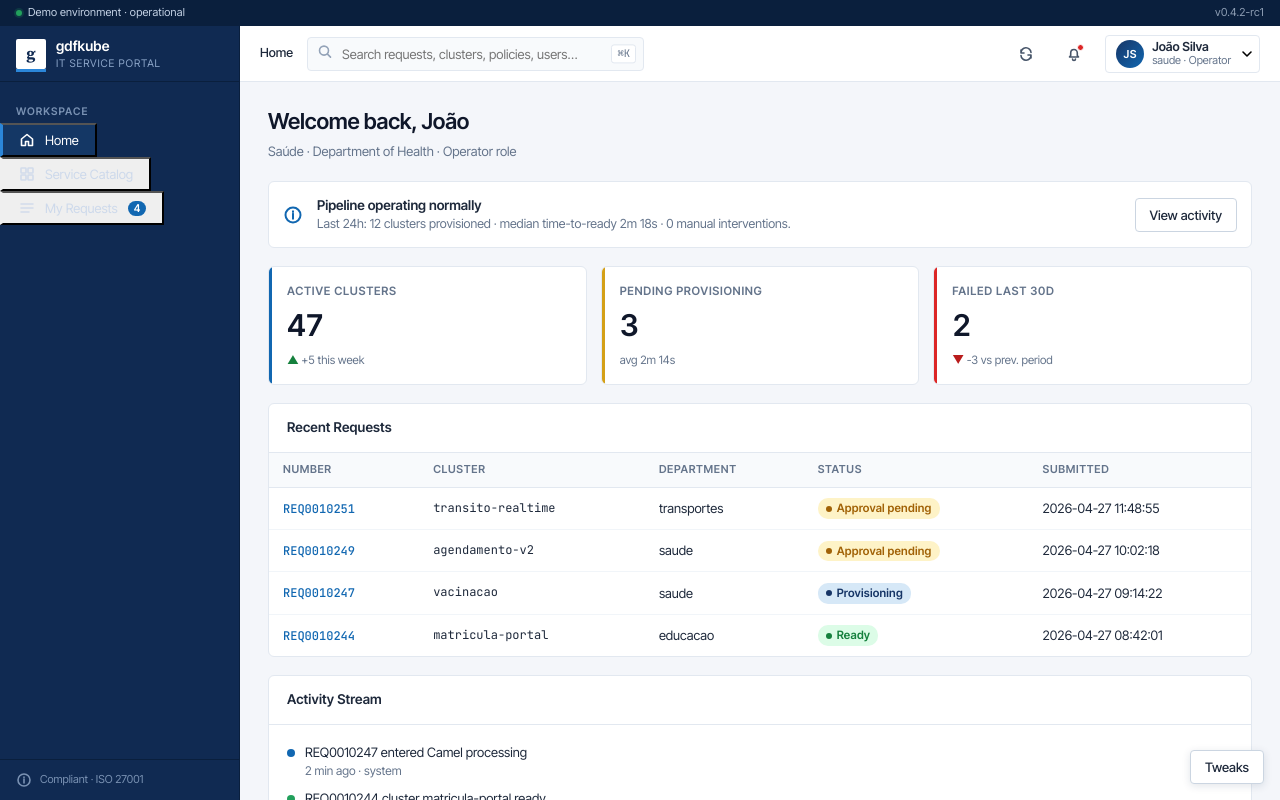
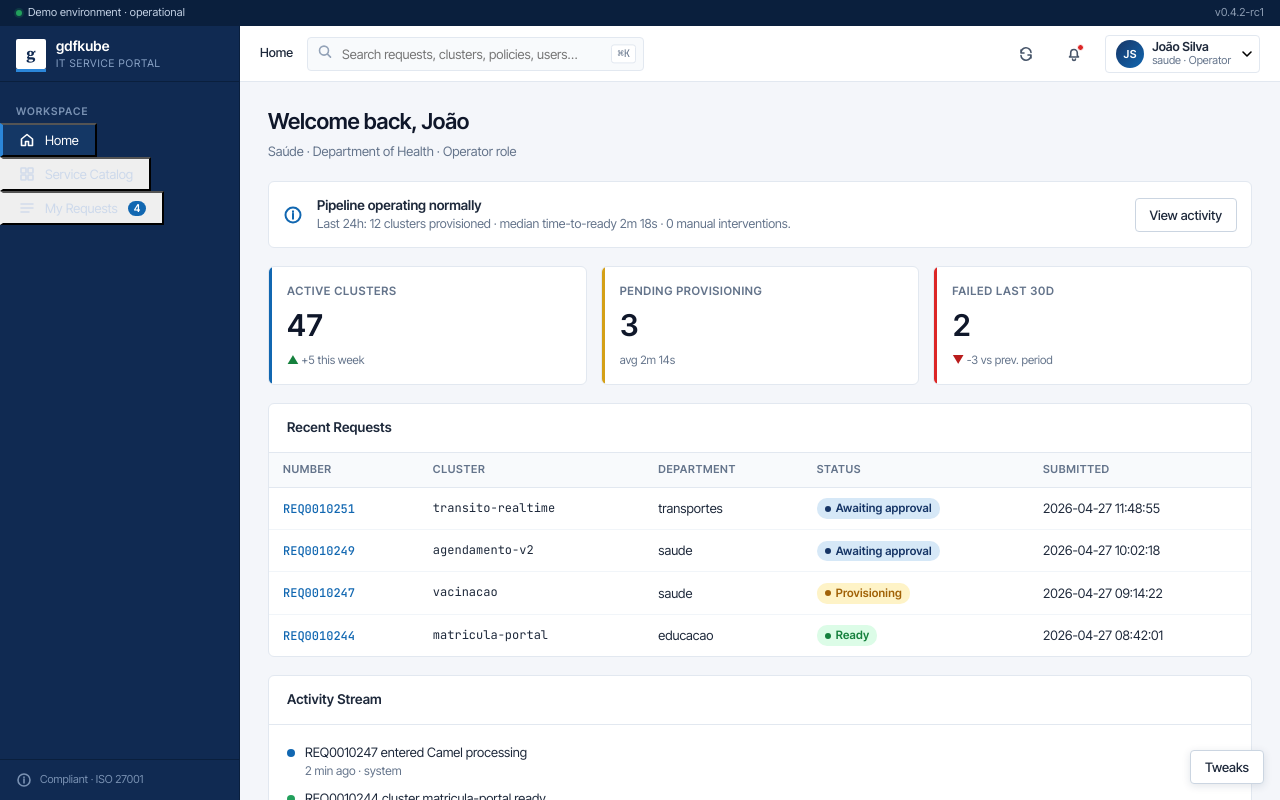
Before and after one commit to HugoPfeffer/gdfkube, a React (Vite) app in the folder gdfkube-src/gdfkube-itsm/: page / in a window 1280 px wide. Built offline with nearby package versions, Linux system fonts and the light colour scheme.

Commit message:
realign StatusPill output to existing CSS

```diff
--- a/gdfkube-src/gdfkube-itsm/src/components/StatusPill.tsx
+++ b/gdfkube-src/gdfkube-itsm/src/components/StatusPill.tsx
@@ -1,31 +1,42 @@
-// Status pill: maps a RequestStatus to a labeled, color-tinted badge.
+// Status pill: maps a status to a labeled, color-tinted badge.
 //
 // The component is a presentational primitive used by the Dashboard's
-// Recent Requests table and (later) by RequestsList. The CSS class layout
-// matches the spec (`pill pill-<status>`); the secondary color class
-// (green/amber/red/blue) hooks into the existing `.pill.<color>` rules in
-// styles.css so we don't have to duplicate color tokens here.
+// Recent Requests table, RequestsList, and detail/approval panels. Output
+// is `pill <tone>` where `<tone>` is one of green/amber/red/blue —
+// hooking into the existing `.pill.<color>` rules in `styles.css:386-391`.
+// The accepted status union is wider than `RequestStatus` so callers can
+// display synthetic states (cluster health: pending/healthy/degraded)
+// without polluting the canonical Request status.
 
 import type { RequestStatus } from '../types';
 
+export type StatusPillStatus =
+  | RequestStatus
+  | 'pending'
+  | 'healthy'
+  | 'degraded';
+
 interface StatusPillProps {
-  status: RequestStatus;
+  status: StatusPillStatus;
 }
 
 const PILL_MAP: Record<
-  RequestStatus,
+  StatusPillStatus,
   { label: string; tone: 'amber' | 'blue' | 'green' | 'red' }
 > = {
-  approval: { label: 'Approval pending', tone: 'amber' },
-  provisioning: { label: 'Provisioning', tone: 'blue' },
+  approval: { label: 'Awaiting approval', tone: 'blue' },
+  provisioning: { label: 'Provisioning', tone: 'amber' },
   ready: { label: 'Ready', tone: 'green' },
   failed: { label: 'Failed', tone: 'red' },
+  pending: { label: 'Pending', tone: 'amber' },
+  healthy: { label: 'Healthy', tone: 'green' },
+  degraded: { label: 'Degraded', tone: 'amber' },
 };
 
 export function StatusPill({ status }: StatusPillProps) {
   const { label, tone } = PILL_MAP[status];
   return (
-    <span className={`pill pill-${status} ${tone}`}>
+    <span className={`pill ${tone}`}>
       <span className="dot" />
       {label}
     </span>
```
Also changed, not shown: 1 other file (tests, documents, lock files or other folders).
